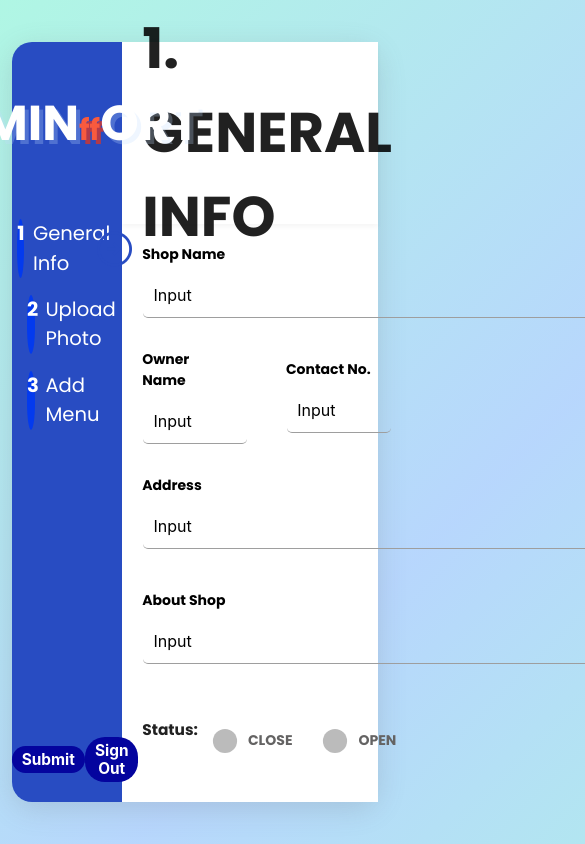
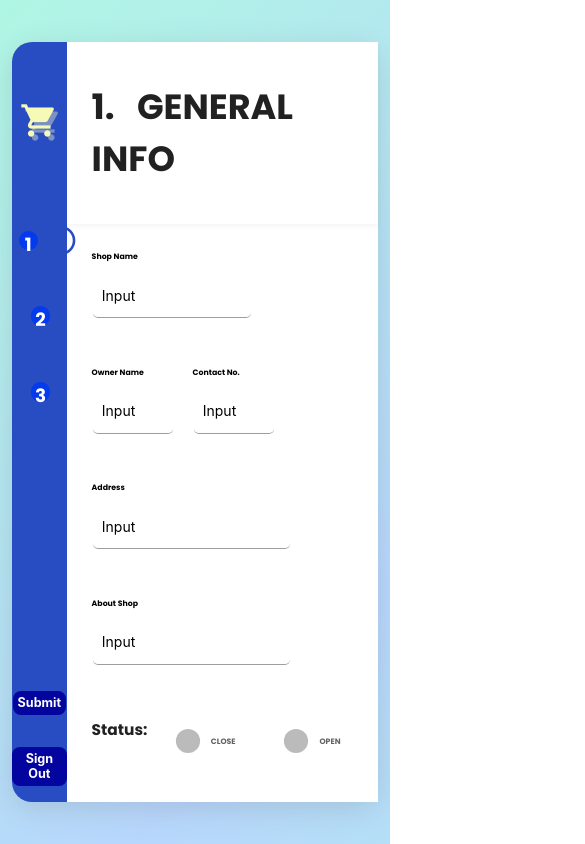
Before and after one commit to Yoder2k4/MINffORT_WoC, a website built with webpack: page dist/vendor-signup-form.html in a window 390 px wide. Shown: the top 844 px of the page, 585 px wide, since content can reach past the window. Built offline with nearby package versions, Linux system fonts and the light colour scheme; some packages are replaced by stand-ins of ours.

Commit message:
Making Vendor Signup page responsive

```diff
--- a/src/style_vendor_signup.css
+++ b/src/style_vendor_signup.css
@@ -93,17 +93,19 @@ body{
     cursor: pointer;
 }
 .number {
-    width: 8.5%;
+    width: 2.1vw;
+    height: 2.1vw;
     margin-left: 10%;
     border-radius: 50%;
-    font-size: 1.4rem;
+    font-size: clamp(1.1rem, 1rem + 0.4vw, 1.6rem);
+
     font-weight: 700;
     text-align: center;
     color: white;
     background-color: rgb(3, 58, 238);
 }
 .form_title {
-    font-size: 1.4rem;
+    font-size: clamp(1.1rem, 1rem + 0.4vw, 1.6rem);
     width: 66%;
     margin-left: 10%;
 }
@@ -492,3 +494,195 @@ input[type=text]::placeholder {
 #add_menu, #upload_pfp_form {
     display: none;
 }
+
+
+
+/* Media Queries */
+@media screen and (max-width: 1052px) {
+    .number {
+        width: 2.6vw;
+        height: 2.6vw;
+        font-size: clamp(1.1rem, 1rem + 0.4vw, 1.6rem);
+    }
+}
+
+@media screen and (max-width: 983px) {
+    #logo {
+        font-size: clamp(2.2rem, 4.8vw, 3.5rem);
+        text-shadow: 4px 4px rgba(255, 254, 195, 0.39);
+    }
+    .title_1 {
+        font-size: clamp(2.2rem, 4.8vw, 3.5rem);
+        font-weight: 700;
+        color: white;
+        text-shadow: 4px 4px rgba(195, 222, 255, 0.26);
+    }
+    .title_2 {
+        font-size: clamp(1.1rem, 3.5vw, 2.1rem);
+        font-weight: 700;
+        color: #F85A3E;
+        text-shadow: 4px 4px #f43210ac ;
+    }
+
+    #shopSpan input {
+        width: 40vw;
+        padding: 0.1vh 0.3vw;
+        margin-top: 1vh;
+        margin-left: 0.3vw;
+        border-radius: 5px;
+        font-size: clamp(1rem, 1.6vw, 1.8rem);
+    }
+    #ownerSpan input {
+        width: 20vw;
+        padding: 0.1vh 0.3vw;
+        margin-top: 1vh;
+        margin-left: 0.3vw;
+        border-radius: 5px;
+        font-size: clamp(1rem, 1.6vw, 1.8rem);
+    }
+    #phoneSpan {
+        margin-left: 5vw;
+    }
+    #phoneSpan input {
+        width: 20vw;
+        padding: 0.1vh 0.3vw;
+        margin-top: 1vh;
+        margin-left: 0.3vw;
+        border-radius: 5px;
+        font-size: clamp(1rem, 1.6vw, 1.8rem);
+    }
+    #addressSpan input {
+        width: 50vw;
+        padding: 0.1vh 0.3vw;
+        margin-top: 1vh;
+        margin-left: 0.3vw;
+        border-radius: 5px;
+        font-size: clamp(1rem, 1.6vw, 1.8rem);
+    }
+    #aboutSpan input {
+        width: 50vw;
+        padding: 0.1vh 0.3vw;
+        margin-top: 1vh;
+        margin-left: 0.3vw;
+        border-radius: 5px;
+        font-size: clamp(1rem, 1.6vw, 1.8rem);
+    }
+
+    .input_row input[type="text"] {
+        padding: 0 5px;
+    }
+}
+
+@media screen and (max-width: 865px) {
+    .header_title {
+        font-size: clamp(2.5rem, 6vw, 4rem);
+        font-weight: bold;
+        margin-left: 8%;
+    }
+    .input_row {
+        width: 97%;
+        height: 20%;
+        margin: 5% auto;
+    }
+    .ava_design {
+        width: 13px;
+        height: 13px;
+    }
+    .input_row input[type=text]::placeholder {
+        font-size: clamp(0.8rem, 1.8vw, 0.9rem);
+    }
+    .availabilitySpan {
+        width: 35%;
+    }
+    .availabilitySpan label {
+        width: 80%;
+        font-size: 0.9rem;
+    }
+}
+
+@media screen and (max-width: 648px) {
+    .availabilitySpan{
+        font-size: clamp(0.4rem, 2vw, 1rem);
+    }
+    label {
+        font-size: clamp(0.4rem, 2vw, 1rem);
+    }
+    #add_item {
+        padding: 1px 0px;
+        font-size: 0.9rem;
+    }
+    #add_circle {
+        margin-left: -6%;
+        font-size: 2.1rem;
+    }
+}
+
+@media screen and (max-width: 788px) {
+    #_1, #_2, #_3 {
+        font-size: 3rem;
+        margin-right: -2.8vw;
+        z-index: 3;
+        color: rgb(40, 76, 194);
+    }
+    .flex {
+        width: 98%;
+    }
+    .number {
+        width: 3.5vw;
+        height: 3.5vw;
+        font-size: clamp(0.84rem, 1.2rem + 0.4vw, 1.6rem);
+        margin-left: 5%;
+    }
+    .form_title {
+        font-size: clamp(0.08rem, 0.5rem + 1.2vw, 1.6rem);
+        width: 70%;
+        margin-left: 6%;
+    }
+    .availabilitySpan {
+        margin-left: 0;
+    }
+}
+
+@media screen and (max-width: 595px) {
+    #side_nav {
+        width: 15%;
+    }
+    #form_box {
+        width: 85%;
+    }
+    #logo {
+        font-size: clamp(1.2rem, 10vw, 5.5rem);
+    }
+    .title_1,.title_2 {
+        display: none;
+    }
+    .form_title {
+        display: none;
+    }
+    .flex {
+        justify-content: center;
+    }
+    .number {
+        width: 5vw;
+        height: 5vw;
+        font-size: clamp(0.84rem, 1.2rem + 0.4vw, 1.6rem);
+        margin-left: 5%;
+    }
+    #_1, #_2, #_3 {
+        font-size: 2.5rem;
+        margin-right: -3vw;
+        z-index: 3;
+        color: rgb(40, 76, 194);
+    }
+    #buttonDiv {
+        flex-direction: column;
+        width: 14.2%;
+        height: 15%;
+    }
+    .side_btn {
+        font-size: 0.9rem;
+        padding: 5px;
+        border-radius: 8px;
+    }
+
+}
--- a/src/vendor.js
+++ b/src/vendor.js
@@ -288,7 +288,7 @@ add_item.addEventListener('click', (e) => {
             <label>
                 <input type="radio" name="${i}" class="ava" value=false>
                 <div class="ava_design"></div>
-                <div class="ava_text">Not Available</div>
+                <div class="ava_text">Unavailable</div>
             </label>
             <label>
                 <input type="radio" name="${i}" class="ava" value=true>
--- a/src/vendor_login.js
+++ b/src/vendor_login.js
@@ -198,7 +198,7 @@ onAuthStateChanged(auth, async (user) => {
             <label>
                 <input type="radio" name="${i}" class="ava" value=false>
                 <div class="ava_design"></div>
-                <div class="ava_text">Not Available</div>
+                <div class="ava_text">Unavailable</div>
             </label>
             <label>
                 <input type="radio" name="${i}" class="ava" value=true>
@@ -302,7 +302,7 @@ onAuthStateChanged(auth, async (user) => {
                     <label>
                         <input type="radio" name="${i}" class="ava" value=false>
                         <div class="ava_design"></div>
-                        <div class="ava_text">Not Available</div>
+                        <div class="ava_text">Unavailable</div>
                     </label>
                     <label>
                         <input type="radio" name="${i}" class="ava" value=true>
```
Also changed, not shown: dist/vendor-signup-form.html, 4 other files.
